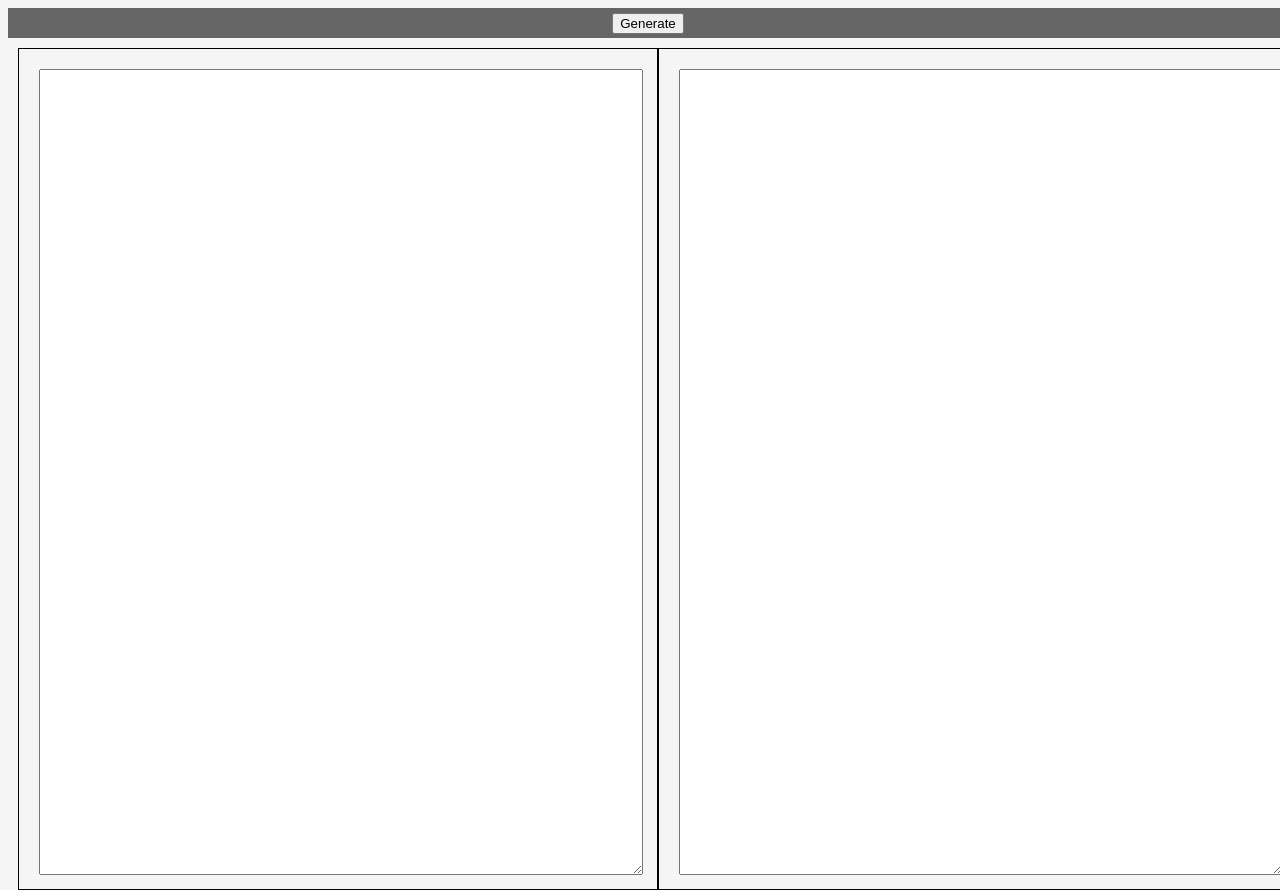
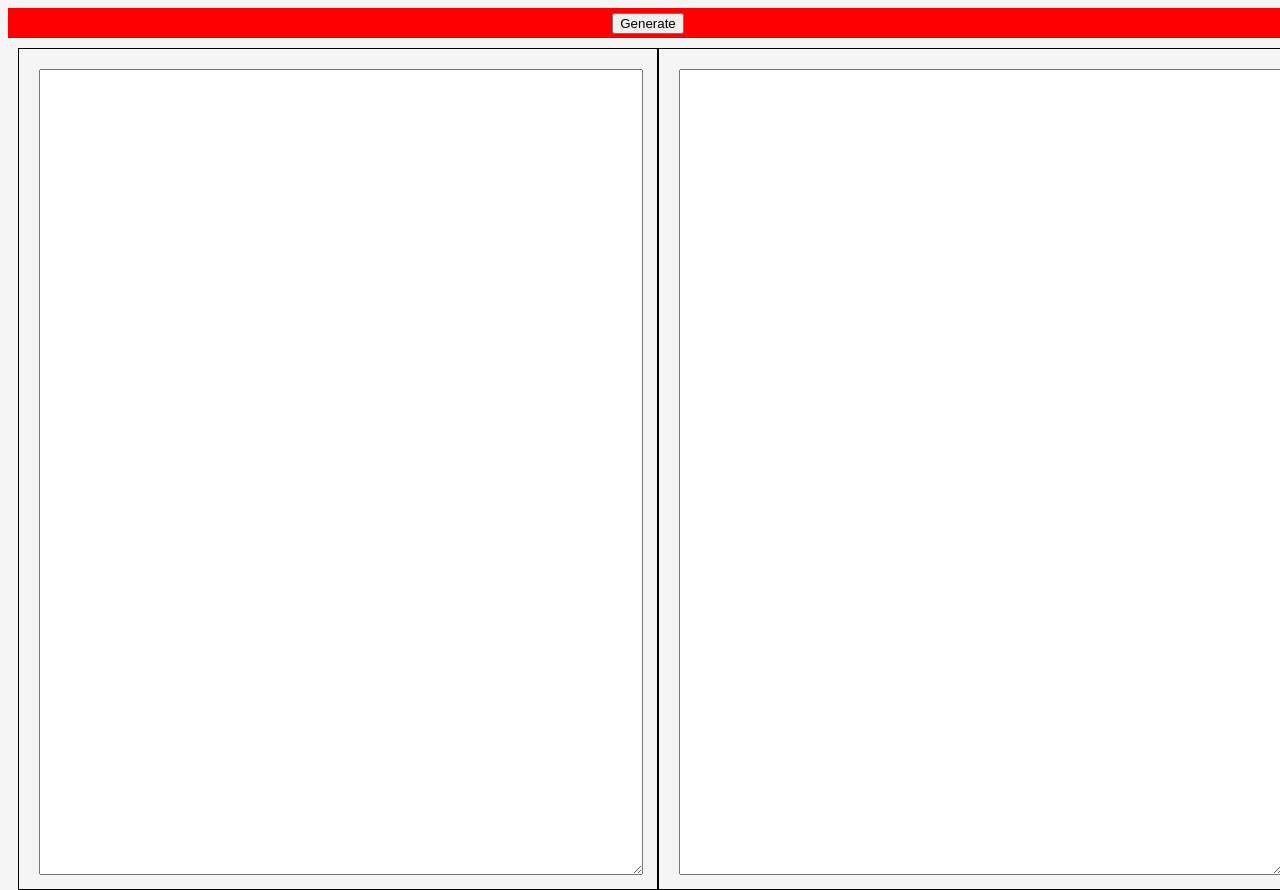
Before and after one commit to vinicius-caputo/xib2swift, a website built with webpack: page docs/index.html in a window 1280 px wide. Shown: the top 890 px of the page. Built offline with nearby package versions, Linux system fonts and the light colour scheme.

Commit message:
test workflow

```diff
--- a/docs/style.css
+++ b/docs/style.css
@@ -11,7 +11,7 @@ body {
     align-items: center;
     width: 100%;
     height: 30px;
-    background-color: rgb(102, 102, 102);
+    background-color: red;
     color: white;
     font-size: 20px;
     font-family: 'Roboto', sans-serif;
```
